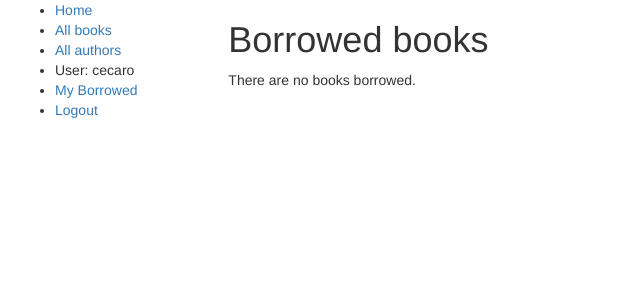
After one commit to Cecaro/locallibrary, a Django app: page /catalog/mybooks/ in a window 1280 px wide. The commit adds this page. Shown: the top 300 px of the page, without its empty margins (0-640 px from the left). Run offline with Django 3.2, Linux system fonts and the light colour scheme; a user stored in the database is signed in; data comes from the database, SQL or seed files in the repository; both versions use the stored data as it was after the commit; some libraries are stand-ins or nearby versions.

Commit message:
Added user's borrowed list to site

```diff
--- a/catalog/templates/base_generic.html
+++ b/catalog/templates/base_generic.html
@@ -27,6 +27,7 @@
           <li><a href="{% url 'authors' %}">All authors</a></li>
           {% if user.is_authenticated %}
             <li>User: {{ user.get_username }}</li>
+            <li><a href="{% url 'my-borrowed' %}">My Borrowed</a></li>
             <li><a href="{% url 'logout'%}?next={{request.path}}">Logout</a></li>
           {% else %}
             <li><a href="{% url 'login'%}?next={{request.path}}">Login</a></li>
--- /dev/null
+++ b/catalog/templates/catalog/bookinstance_list_borrowed_user.html
@@ -0,0 +1,19 @@
+{% extends "base_generic.html" %}
+
+{% block content %}
+    <h1>Borrowed books</h1>
+
+    {% if bookinstance_list %}
+    <ul>
+
+      {% for bookinst in bookinstance_list %}
+      <li class="{% if bookinst.is_overdue %}text-danger{% endif %}">
+        <a href="{% url 'book-detail' bookinst.book.pk %}">{{bookinst.book.title}}</a> ({{ bookinst.due_back }})
+      </li>
+      {% endfor %}
+    </ul>
+
+    {% else %}
+      <p>There are no books borrowed.</p>
+    {% endif %}
+{% endblock %}
--- a/catalog/urls.py
+++ b/catalog/urls.py
@@ -8,4 +8,5 @@ urlpatterns = [
     path('book/<int:pk>', views.BookDetailView.as_view(), name='book-detail'),
     path('authors/', views.AuthorListView.as_view(), name='authors'),
     path('author/<int:pk>', views.AuthorDetailView.as_view(), name='author-detail'),
+    path('mybooks/', views.LoanedBooksByUserListView.as_view(), name='my-borrowed'),
 ]
--- a/catalog/views.py
+++ b/catalog/views.py
@@ -1,5 +1,6 @@
 from django.shortcuts import render
 from django.views import generic
+from django.contrib.auth.mixins import LoginRequiredMixin
 from .models import Book, Author, BookInstance, Genre
 # Create your views here.
 
@@ -45,3 +46,15 @@ class AuthorListView(generic.ListView):
 
 class AuthorDetailView(generic.DetailView):
     model = Author
+
+
+class LoanedBooksByUserListView(LoginRequiredMixin, generic.ListView):
+    """
+    Generic class-based view listing books on loan to current user.
+    """
+    model = BookInstance
+    template_name = 'catalog/bookinstance_list_borrowed_user.html'
+    paginate_by = 10
+
+    def get_queryset(self):
+        return BookInstance.objects.filter(borrower=self.request.user).filter(status__exact='o').order_by('due_back')
```
Also changed, not shown: catalog/admin.py (+12 -6 lines), catalog/models.py (+2 -5 lines), db.sqlite3.
